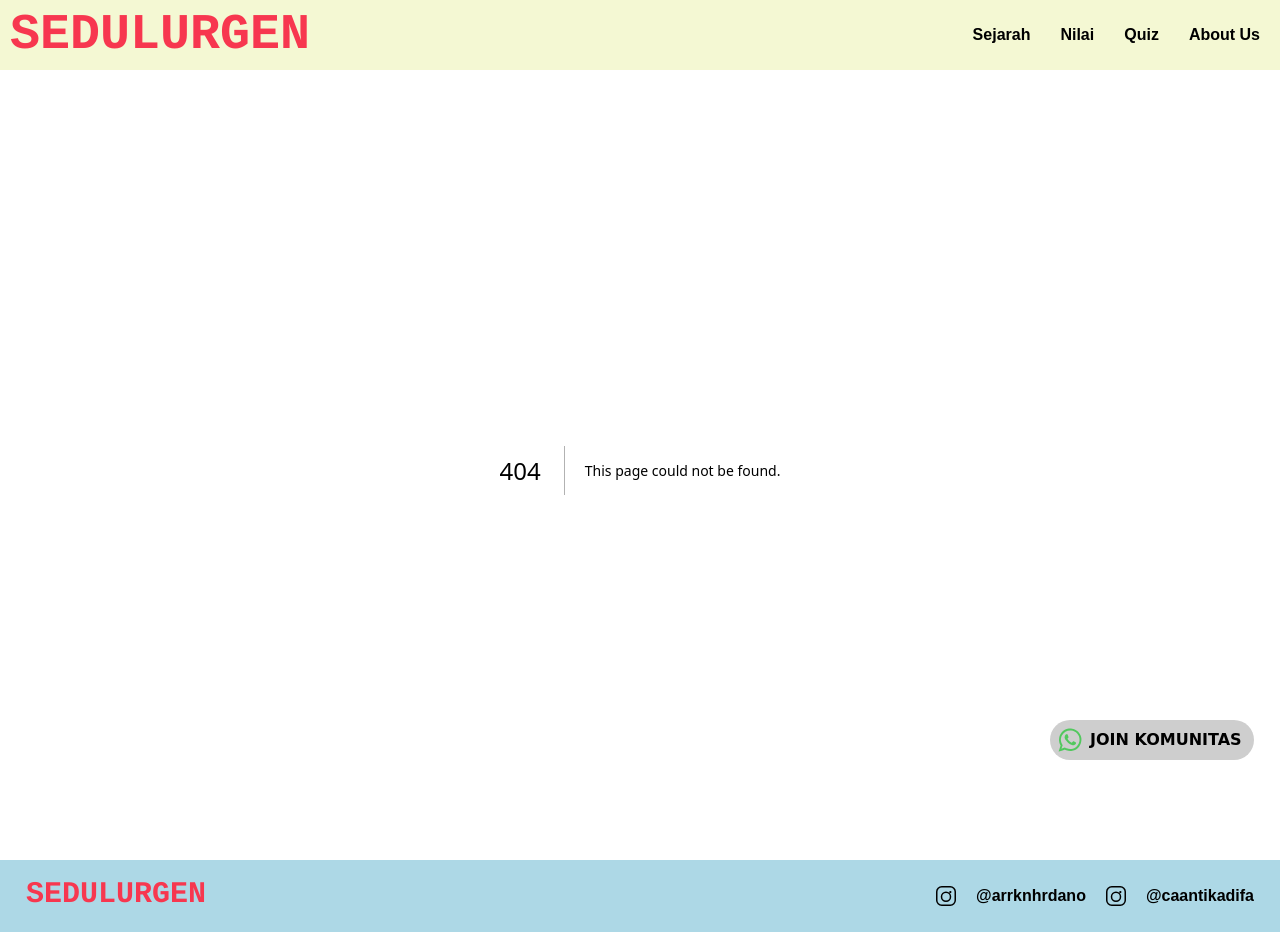
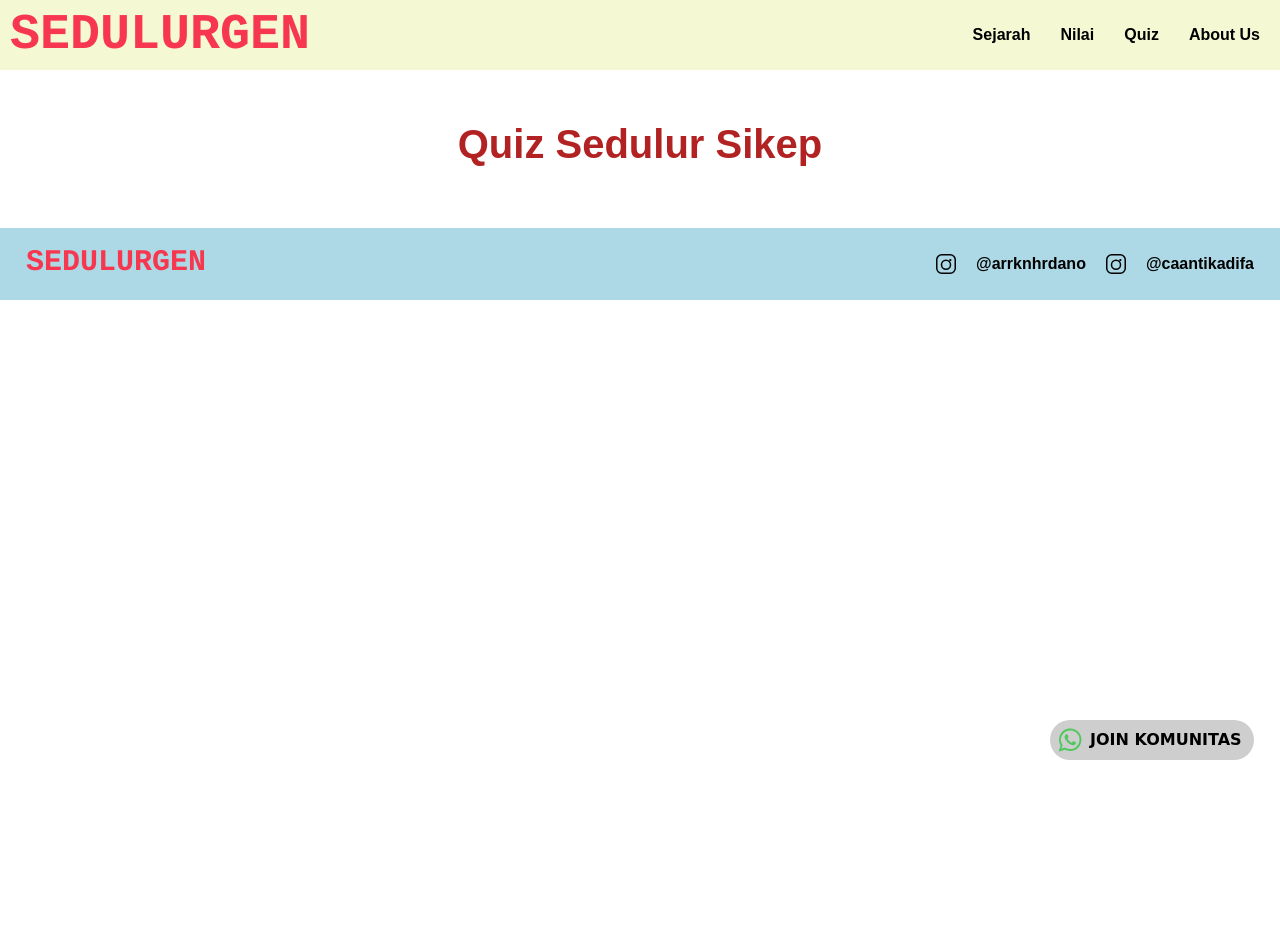
Before and after one commit to aku-user/test-1-too-tuff, a Next.js app: page /quiz in a window 1280 px wide. Before the commit this address had no page. After the commit the page ends 800 px from the top, so only its background shows below. Built offline with nearby package versions, Linux system fonts and the light colour scheme.

Commit message:
ts so tuff

```diff
--- /dev/null
+++ b/app/quiz/page.tsx
@@ -0,0 +1,11 @@
+export default function Quiz() {
+    return (
+<main className="sejarah-container">
+
+      <h1 className="judul-sejarah">Quiz Sedulur Sikep</h1>
+
+      </main>
+
+    )
+
+}
```
